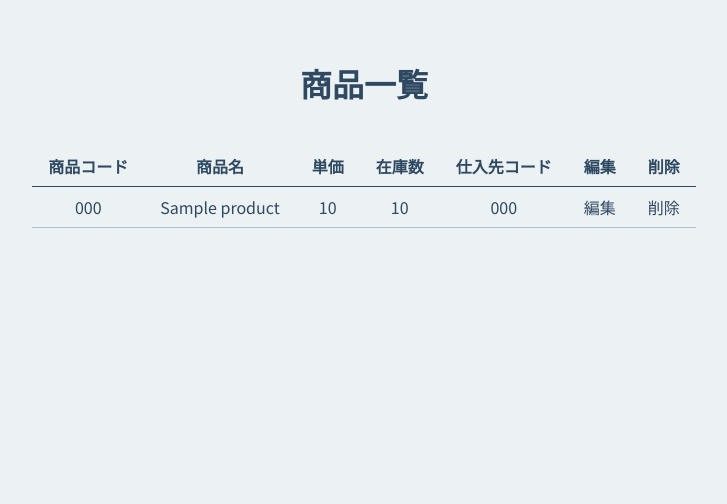
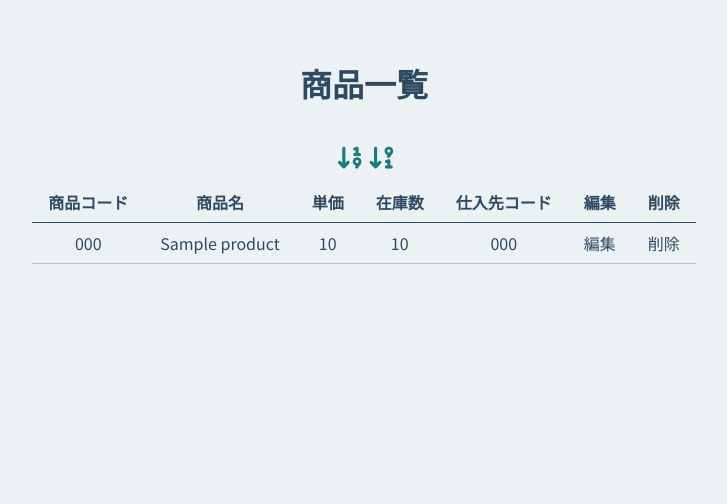
Before and after one commit to bunon0/php-db-app, a PHP site: page /read.php in a window 1280 px wide. Shown: the part 60-564 px from the top of the page, without its empty margins (276-1003 px from the left). Run offline with PHP 8.4, Linux system fonts and the light colour scheme; tables that the repository leaves empty or names only in its code hold one stand-in row (values such as "Sample post"); some libraries are stand-ins or nearby versions.

Commit message:
style調整

```diff
--- a/assets/css/page.css
+++ b/assets/css/page.css
@@ -42,10 +42,29 @@
 	align-items: center;
 }
 
+.p-read__widget {
+	margin-top: 4rem;
+}
+
+.p-read__widget-desc,
+.p-read__widget-asc {
+	display: inline-block;
+	color: var(--c-secondary);
+}
+
+.p-read__widget-desc i,
+.p-read__widget-asc i {
+	font-size: 2.5rem;
+}
+
+.p-read__widget-asc {
+	margin-left: 0.4rem;
+}
+
 .p-read__table {
 	table-layout: fixed;
 	border-collapse: collapse;
-	margin-top: 4rem;
+	margin-top: 1rem;
 }
 
 .p-read__table-th,
--- a/layouts/header.php
+++ b/layouts/header.php
@@ -20,6 +20,8 @@ $url = $get_domain . $get_uri;
   <link rel="stylesheet" href="../assets/css/common.css">
   <link rel="stylesheet" href="../assets/css/layouts.css">
   <link rel="stylesheet" href="../assets/css/page.css">
+  <!-- Font Awesome -->
+  <script src="https://kit.fontawesome.com/566b522bd3.js" crossorigin="anonymous"></script>
 </head>
 
 <body>
```
